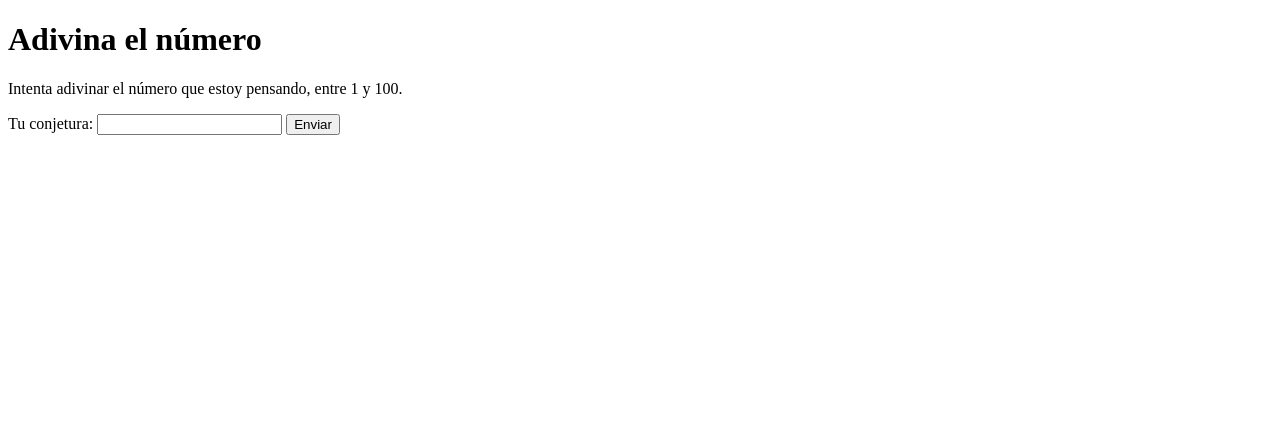
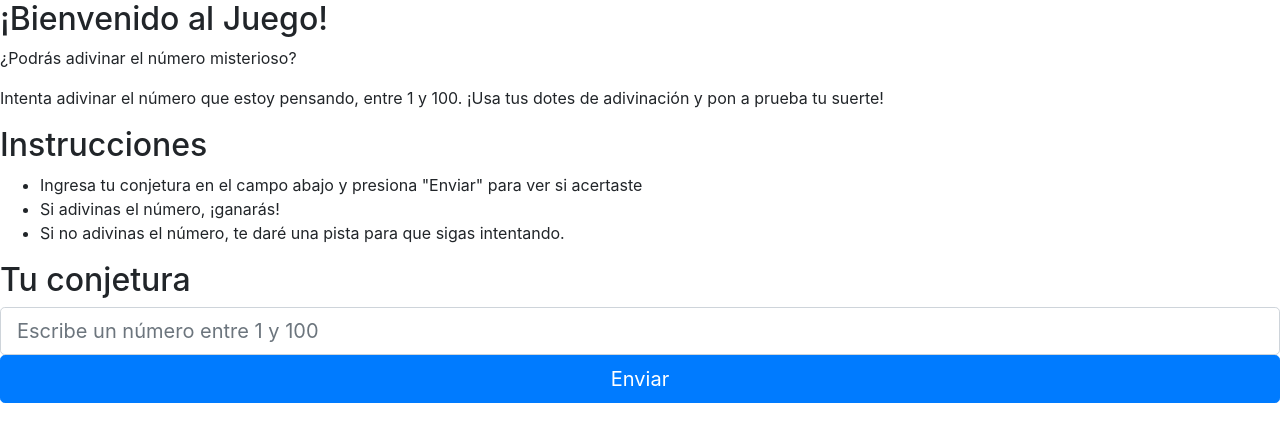
Before and after one commit to maorjuela73/juego-adivinanzas, a Flask app: page / in a window 1280 px wide. Shown: the top 442 px of the page. Run offline with Flask 3, Linux system fonts and the light colour scheme; some libraries are stand-ins or nearby versions.

Commit message:
Mejor index

```diff
--- a/templates/index.html
+++ b/templates/index.html
@@ -1,19 +1,48 @@
 <!DOCTYPE html>
 <html>
 <head>
-    <title>Juego de Adivinanzas</title>
+    <title>Adivina el Número</title>
+    <link rel="stylesheet" href="https://stackpath.bootstrapcdn.com/bootstrap/4.3.1/css/bootstrap.min.css">
 </head>
 <body>
-    <h1>Adivina el número</h1>
-    <p>Intenta adivinar el número que estoy pensando, entre 1 y 100.</p>
+    <h2>¡Bienvenido al Juego!</h2>
+    <p>
+        ¿Podrás adivinar el número misterioso?
+    </p>
+    <p>
+        Intenta adivinar el número que estoy pensando, entre 1 y 100.
+        ¡Usa tus dotes de adivinación y pon a prueba tu suerte!
+    </p>
+
+    <h2>Instrucciones</h2>
+    <ul>
+        <li>Ingresa tu conjetura en el campo abajo y presiona "Enviar" para ver si acertaste</li>
+        <li>Si adivinas el número, ¡ganarás!</li>
+        <li>Si no adivinas el número, te daré una pista para que sigas intentando.</li>
+    </ul>
 
     {% if mensaje %}
         <p>{{ mensaje }}</p>
     {% endif %}
 
+    <h2>Tu conjetura</h2>
+
     <form method="post">
-        Tu conjetura: <input type="number" name="conjetura">
-        <button type="submit">Enviar</button>
+        <input type="number" class="form-control form-control-lg" name="conjetura" placeholder="Escribe un número entre 1 y 100">
+        <button type="submit" class="btn btn-primary btn-lg btn-block">Enviar</button>
     </form>
+    <script>
+        window.onload = function() {
+            var form = document.querySelector('form');
+            var input = document.querySelector('input[name="conjetura"]');
+
+            form.addEventListener('submit', function(event) {
+                if(input.value.trim() === '') {
+                    event.preventDefault();
+                    alert('Por favor, escribe un número entre 1 y 100');
+                }
+            });
+        }
+    </script>
 </body>
 </html>
```
